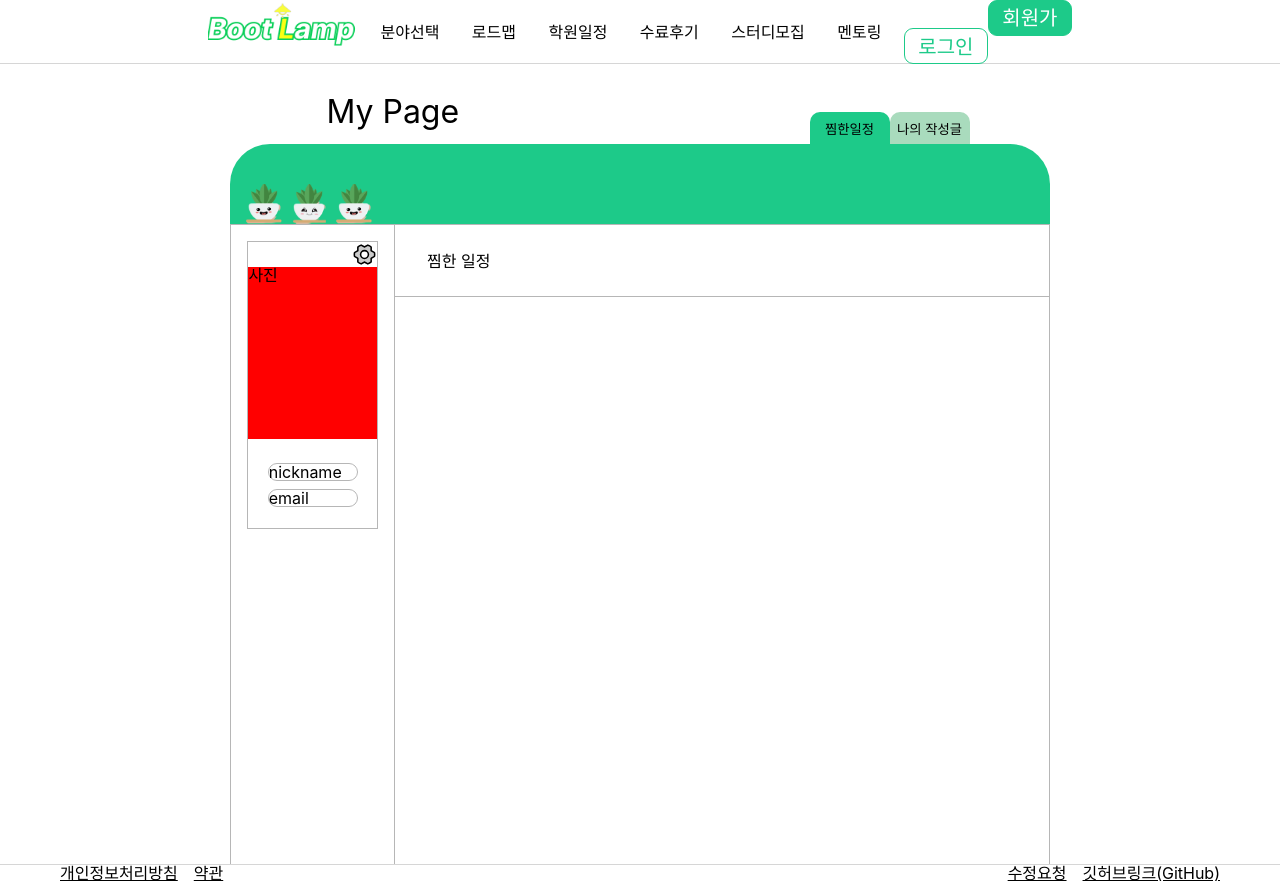
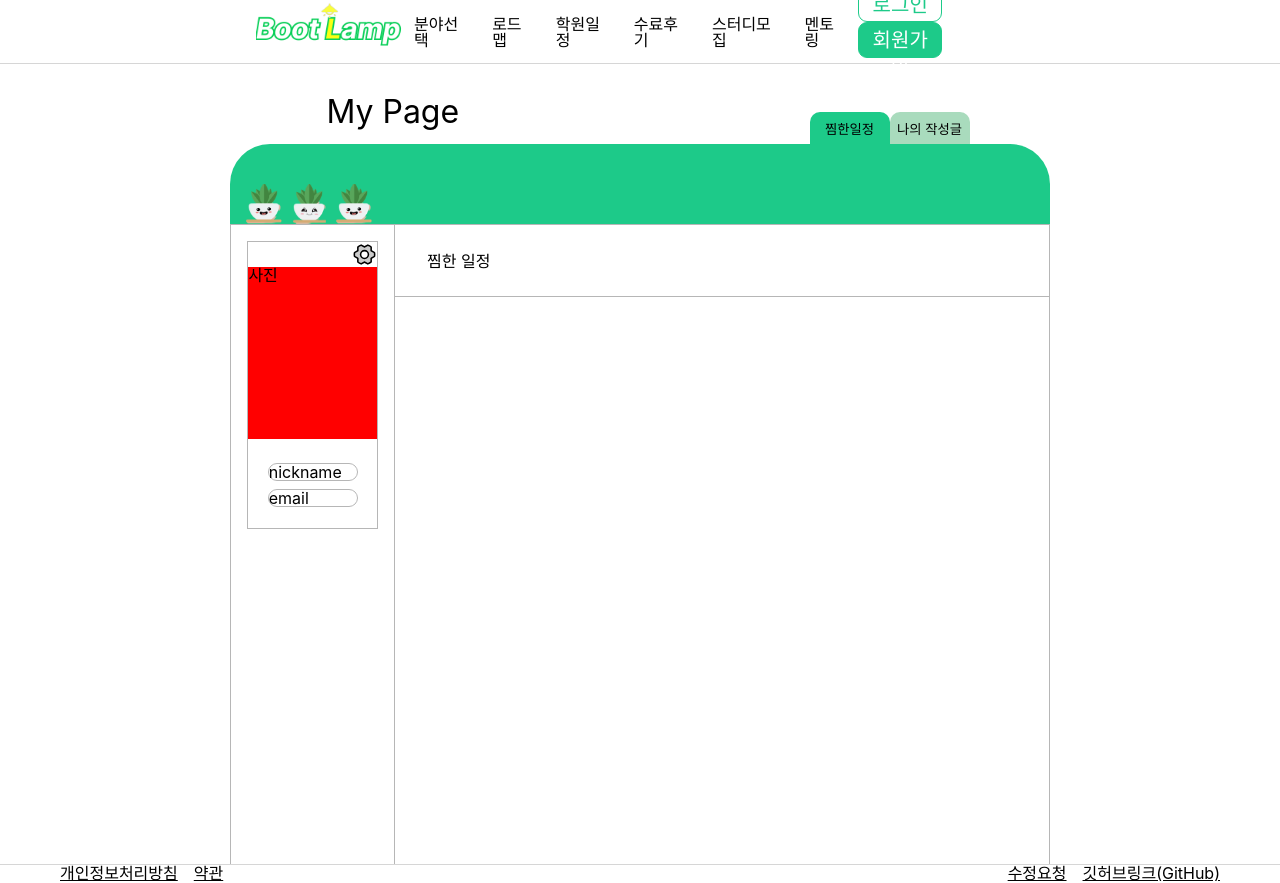
Before and after one commit to codestates-seb/seb40_main_027, a React (Create React App) app in the folder client/: page /users/me in a window 1280 px wide. Built offline with nearby package versions, Linux system fonts and the light colour scheme.

Commit message:
refactor: 콘텐츠 사이즈 재조정

```diff
--- a/client/src/components/Header/PageHeader.tsx
+++ b/client/src/components/Header/PageHeader.tsx
@@ -9,13 +9,14 @@ import { useRecoilState } from 'recoil';
 import { sideBarFloading } from '../../atoms/index';
 
 const PageMenu = styled.header`
-  width: 100%;
+  width: 100vw;
   height: 4rem;
   border-bottom: 1px solid var(--grayHeaderBorder);
-  justify-content: space-between;
+  display: flex;
+  justify-content: center;
+  align-items: center;
   .page-header-content {
-    margin-left: 13rem; //380px로 하니 1980에서는 잘보였는데 제화면에서 너무 이상해 우선 rem으로 변경 =>px로할지 질문
-    margin-right: 13rem;
+    width: 60%;
     display: flex;
     justify-content: space-between;
     align-items: center;
```
